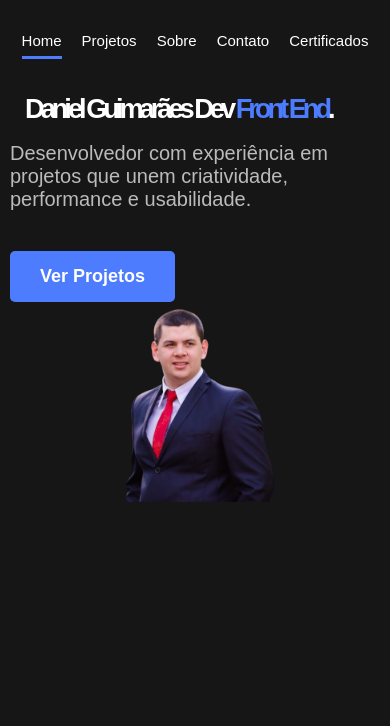
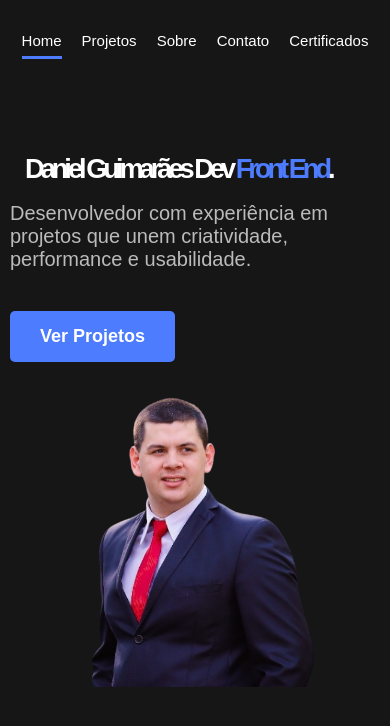
Before and after one commit to leinadgp/Portifolio_React, a React (Vite) app: page /#/ in a window 390 px wide. Shown: the top 726 px of the page. Built offline with nearby package versions, Linux system fonts and the light colour scheme.

Commit message:
Mais alguns ajustes para responsividade

```diff
--- a/src/containers/Certificados/styles.js
+++ b/src/containers/Certificados/styles.js
@@ -19,7 +19,7 @@ export const ContainerMain = styled.div`
   }
    @media (max-width: 768px) {
      padding-top: 70px ;
-     padding-left: 20px;
+     padding-left: 5px;
   h2 {
     font-size: 22px;
     position: relative;
@@ -27,7 +27,7 @@ export const ContainerMain = styled.div`
   &::after {
     content: "";
     position: absolute;
-    left: 20px;
+    left: 10px;
     top: 95px;
       }
    }
--- a/src/containers/Home/styles.js
+++ b/src/containers/Home/styles.js
@@ -32,7 +32,7 @@ export const ContainerMain = styled.div`
 @media (max-width: 768px) {
   flex-direction: column;
   padding: 0 10px;
-  margin-top: 95px;
+  margin-top: 155px;
   justify-content: flex-start;
   h1{
     font-size: 1.7rem;
@@ -41,7 +41,8 @@ export const ContainerMain = styled.div`
     line-height: 1;
   }
   img {
-  height: 200px
+  height: 300px;
+  margin-top: 25px;
   }
 }
 
```
